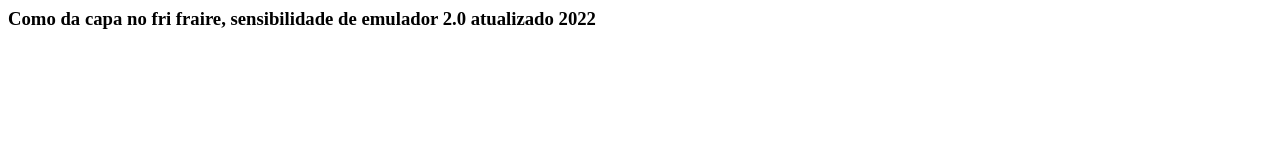
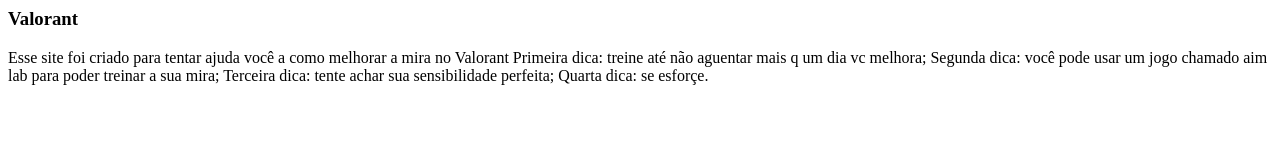
Before and after one commit to DuffyLuscyh/repositorio-teste-1a, a plain HTML site: page index.html in a window 1280 px wide. Drawn offline with Linux system fonts and the light colour scheme.

Commit message:
Update index.html

```diff
--- a/index.html
+++ b/index.html
@@ -1,3 +1,9 @@
 <html>
-  <h3>Como da capa no fri fraire, sensibilidade de emulador 2.0 atualizado 2022</h3>
+  <h3>Valorant</h3>
+  Esse site foi criado para tentar ajuda você a como melhorar a mira no Valorant
+
+ Primeira dica: treine até não aguentar mais q um dia vc melhora;
+ Segunda dica: você pode usar um jogo chamado aim lab para poder treinar a sua mira;
+ Terceira dica: tente achar sua sensibilidade perfeita;
+ Quarta dica: se esforçe.
 </hrml>
```
